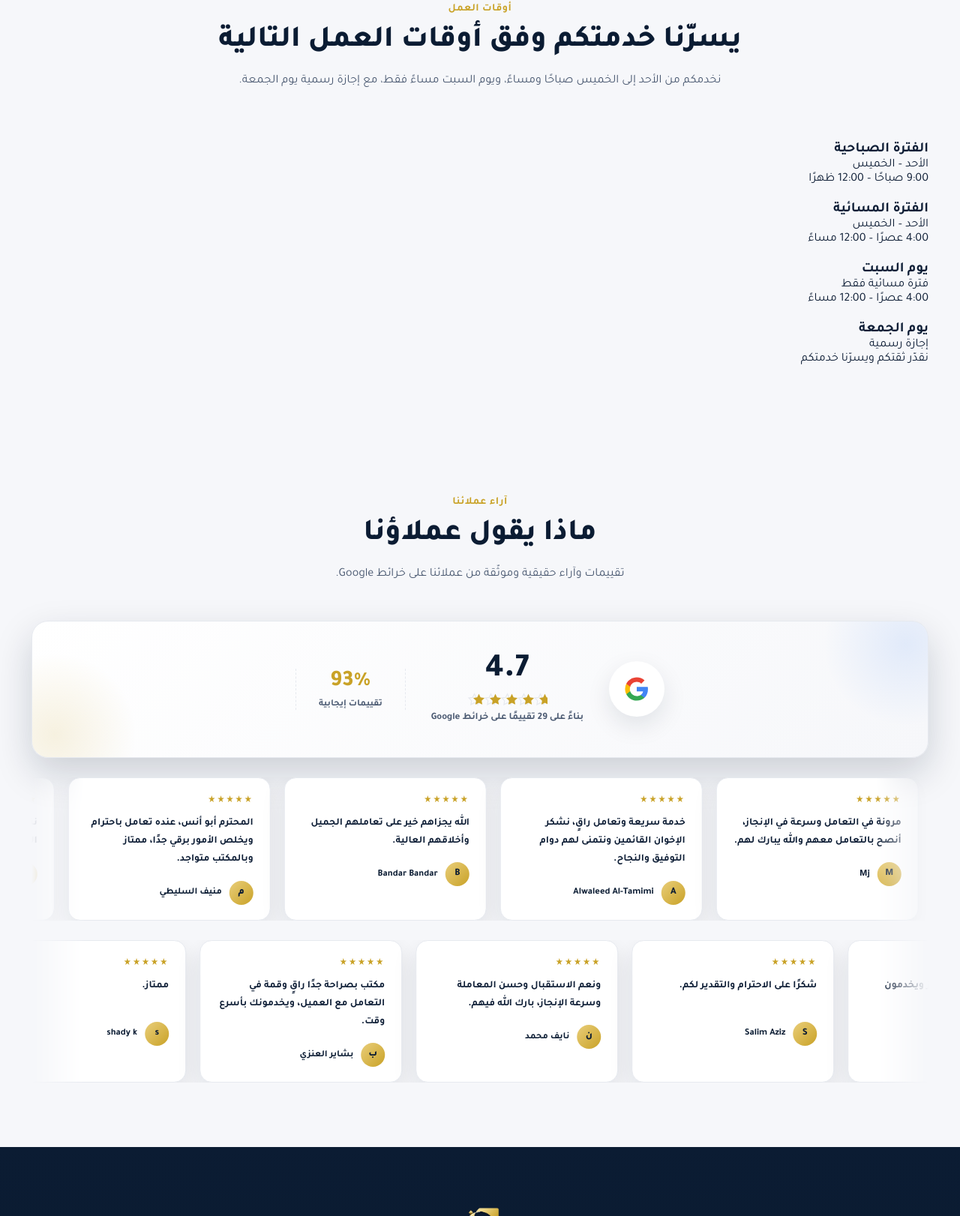
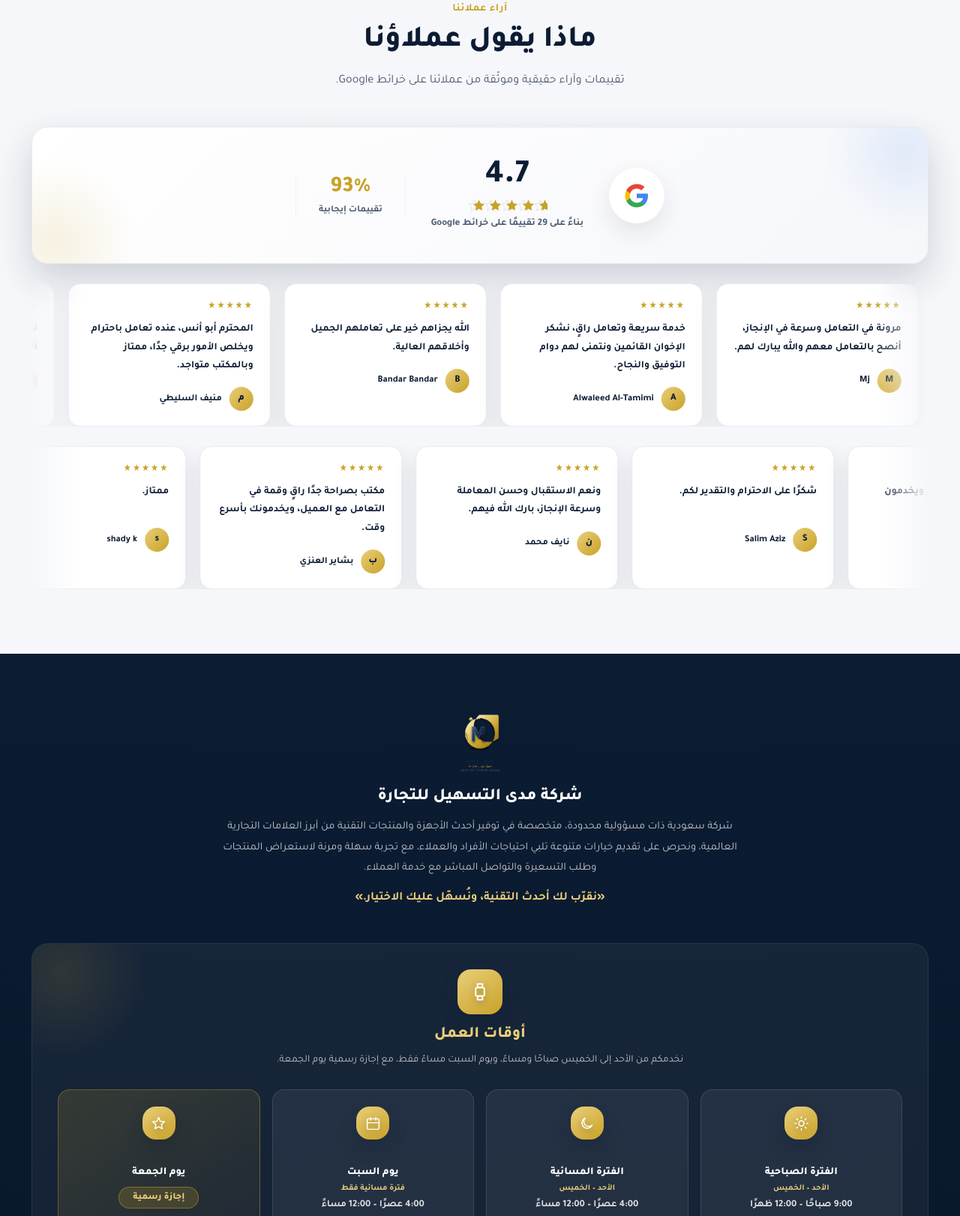
Before and after one commit to madaltashilsa-hash/madaltashil, a plain HTML site: page index.html in a window 1280 px wide. Shown: the part 6177-7799 px from the top of the page at 75% size. Drawn offline with Linux system fonts and the light colour scheme.

Commit message:
Move working hours section into footer with distinct icons
Added working hours section to the footer and updated customer reviews section.

```diff
--- a/index.html
+++ b/index.html
@@ -157,7 +157,7 @@
 </div>
 </section>
 
-<section id="hours" class="section"><div class="container"><div class="section-head reveal"><span class="eyebrow">أوقات العمل</span><h2 class="section-title">يسرّنا خدمتكم وفق أوقات العمل التالية</h2><p class="section-subtitle">نخدمكم من الأحد إلى الخميس صباحًا ومساءً، ويوم السبت مساءً فقط، مع إجازة رسمية يوم الجمعة.</p></div><div class="hours-grid"><div class="hours-card reveal"><span class="icon-3d gold" data-icon="watch"></span><h3>الفترة الصباحية</h3><p class="hours-days">الأحد – الخميس</p><p class="hours-time">9:00 صباحًا – 12:00 ظهرًا</p></div><div class="hours-card reveal"><span class="icon-3d gold" data-icon="watch"></span><h3>الفترة المسائية</h3><p class="hours-days">الأحد – الخميس</p><p class="hours-time">4:00 عصرًا – 12:00 مساءً</p></div><div class="hours-card reveal"><span class="icon-3d gold" data-icon="calendar"></span><h3>يوم السبت</h3><p class="hours-days">فترة مسائية فقط</p><p class="hours-time">4:00 عصرًا – 12:00 مساءً</p></div><div class="hours-card hours-card-off reveal"><span class="icon-3d gold" data-icon="star"></span><h3>يوم الجمعة</h3><p class="hours-badge">إجازة رسمية</p></div></div><p class="hours-outro reveal">نقدّر ثقتكم ويسرّنا خدمتكم</p></div></section><section id="google-rating" class="section">
+<section id="google-rating" class="section">
 <div class="container">
 <div class="section-head reveal">
 <span class="eyebrow">آراء عملائنا</span>
@@ -256,7 +256,7 @@
 <p class="footer-desc">شركة سعودية ذات مسؤولية محدودة، متخصصة في توفير أحدث الأجهزة والمنتجات التقنية من أبرز العلامات التجارية العالمية، ونحرص على تقديم خيارات متنوعة تلبي احتياجات الأفراد والعملاء، مع تجربة سهلة ومرنة لاستعراض المنتجات وطلب التسعيرة والتواصل المباشر مع خدمة العملاء.</p>
 <p class="footer-quote">«نقرّب لك أحدث التقنية، ونُسهّل عليك الاختيار.»</p>
 </div>
-<div class="address-section reveal">
+<div class="hours-footer reveal" id="hours"><div class="hours-footer-head"><span class="icon-3d gold" data-icon="watch"></span><h4>أوقات العمل</h4><p>نخدمكم من الأحد إلى الخميس صباحًا ومساءً، ويوم السبت مساءً فقط، مع إجازة رسمية يوم الجمعة.</p></div><div class="hours-footer-grid"><div class="hours-footer-card"><span class="icon-3d gold" data-icon="sun"></span><h5>الفترة الصباحية</h5><p class="hours-footer-days">الأحد – الخميس</p><p class="hours-footer-time">9:00 صباحًا – 12:00 ظهرًا</p></div><div class="hours-footer-card"><span class="icon-3d gold" data-icon="moon"></span><h5>الفترة المسائية</h5><p class="hours-footer-days">الأحد – الخميس</p><p class="hours-footer-time">4:00 عصرًا – 12:00 مساءً</p></div><div class="hours-footer-card"><span class="icon-3d gold" data-icon="calendar"></span><h5>يوم السبت</h5><p class="hours-footer-days">فترة مسائية فقط</p><p class="hours-footer-time">4:00 عصرًا – 12:00 مساءً</p></div><div class="hours-footer-card off"><span class="icon-3d gold" data-icon="star"></span><h5>يوم الجمعة</h5><p class="hours-footer-badge">إجازة رسمية</p></div></div></div><div class="address-section reveal">
 <div class="address-head">
 <span class="icon-3d gold" data-icon="location"></span>
 <h4>العنوان الوطني</h4>
```
